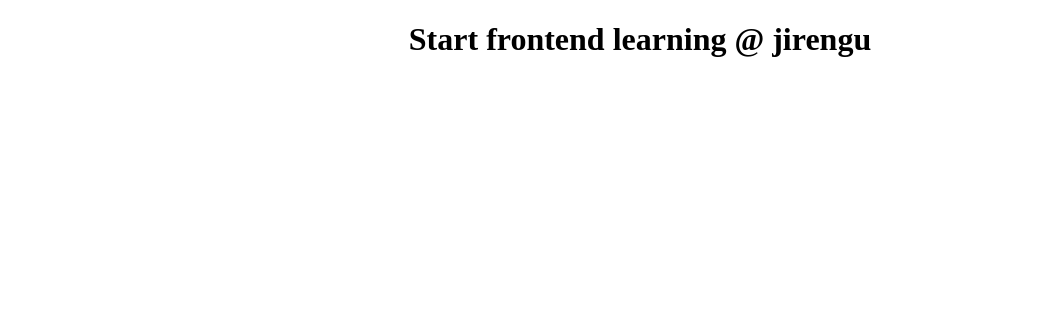
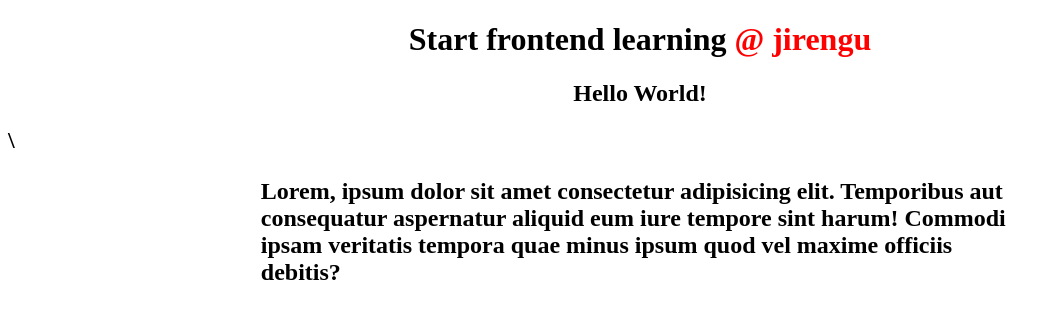
Before and after one commit to yuenwork/blog, a plain HTML site: page index.html in a window 1280 px wide. Shown: the whole page, without its empty margins (0-1061 px from the left). Drawn offline with Linux system fonts and the light colour scheme.

Commit message:
Update index.html

```diff
--- a/index.html
+++ b/index.html
@@ -7,6 +7,8 @@
     <title>IndexPaget</title>
 </head>
 <body>
-    <h1 style="text-align: center;">Start frontend learning @ jirengu</h1>
+    <h1 style="text-align: center;">Start frontend learning <span style="color: red;">@ jirengu</span></h1>
+    <h2 style="text-align: center;">Hello World!<h2>\
+    <p style="margin-left: 20%;margin-right: 20%">Lorem, ipsum dolor sit amet consectetur adipisicing elit. Temporibus aut consequatur aspernatur aliquid eum iure tempore sint harum! Commodi ipsam veritatis tempora quae minus ipsum quod vel maxime officiis debitis?</p>
 </body>
 </html>
```
